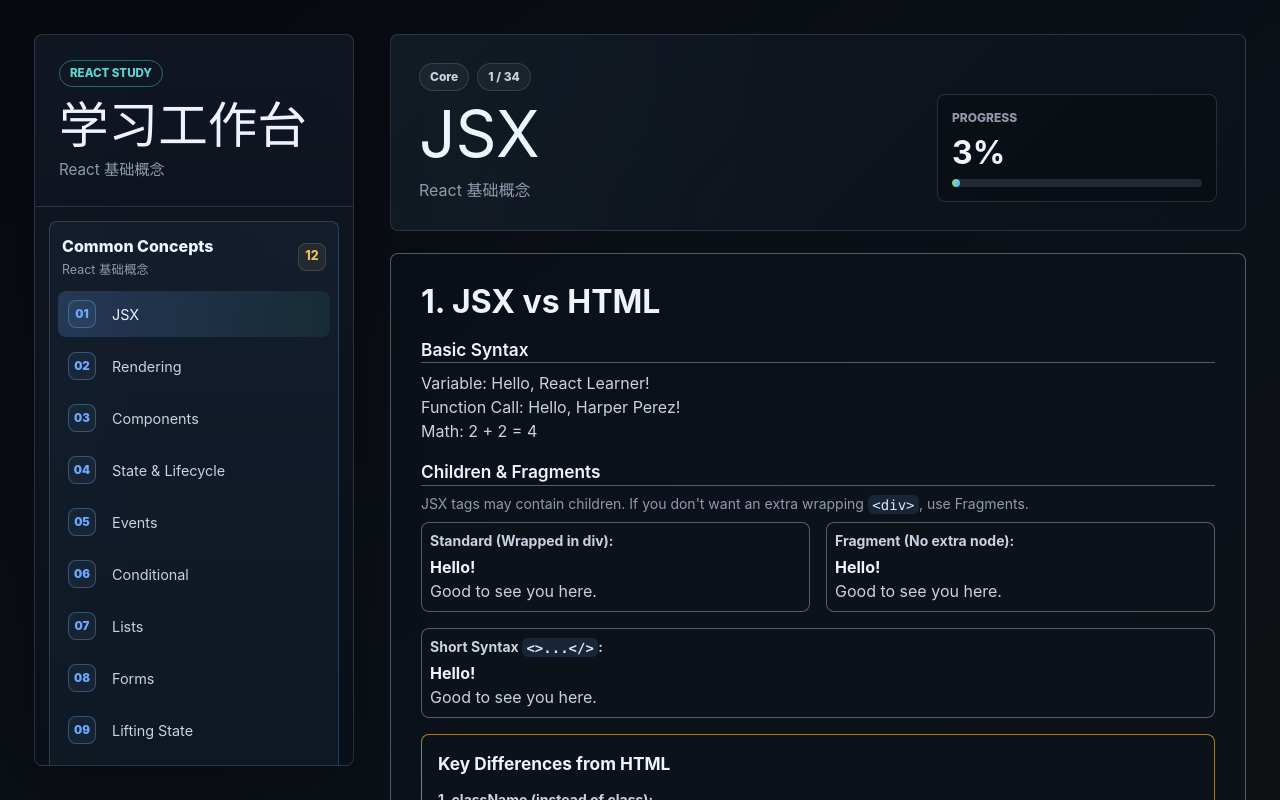
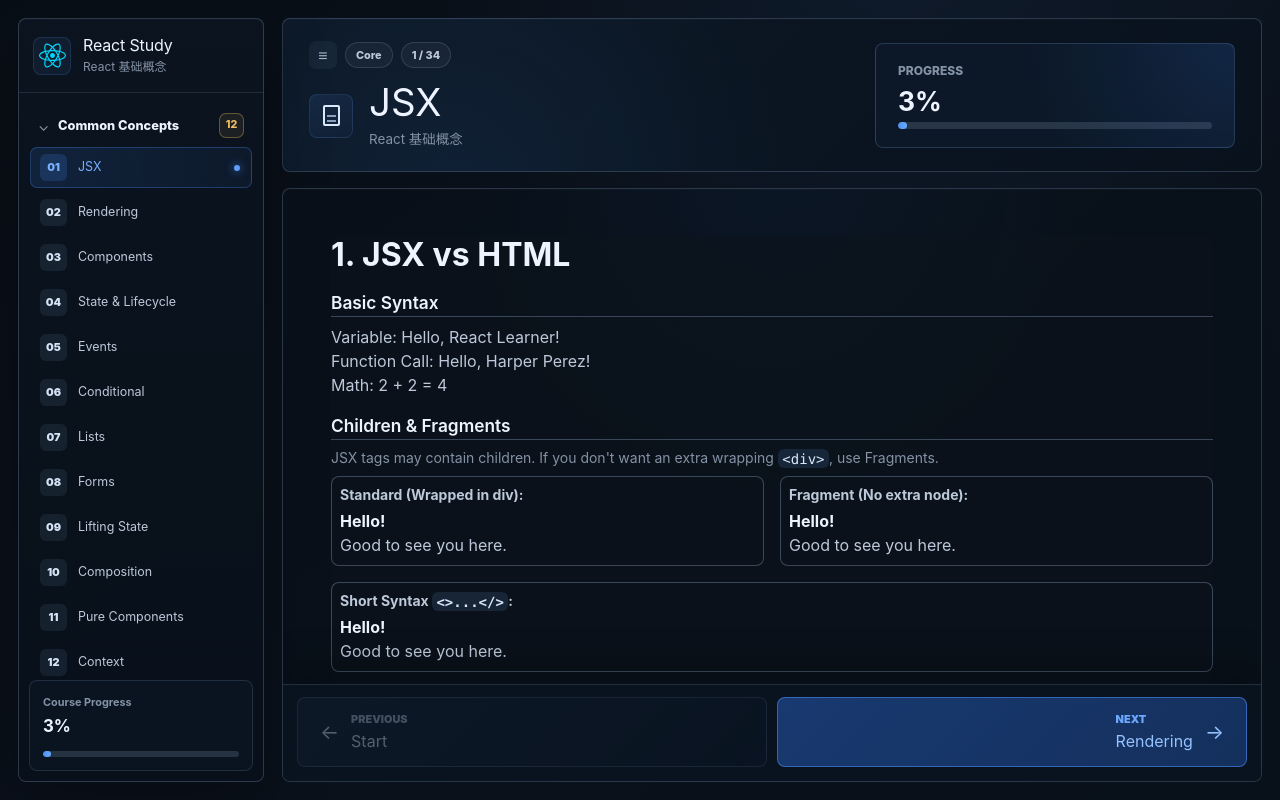
Before and after one commit to lovekyrie/react-study, a React (Vite) app: page / in a window 1280 px wide. Shown: the top 800 px of the page. Built offline with nearby package versions, Linux system fonts and the light colour scheme.

Commit message:
feat: update

```diff
--- a/src/App.css
+++ b/src/App.css
@@ -619,3 +619,438 @@
     grid-template-columns: 1fr;
   }
 }
+
+/* Reference-inspired application shell */
+.app-shell {
+  height: 100dvh;
+  min-height: 680px;
+  grid-template-columns: 246px minmax(0, 1fr);
+  gap: 18px;
+  padding: 18px;
+}
+
+.course-sidebar {
+  top: 18px;
+  display: flex;
+  height: calc(100dvh - 36px);
+  max-height: none;
+  flex-direction: column;
+  overflow: hidden;
+  border-color: rgba(127, 154, 188, 0.3);
+  background:
+    linear-gradient(180deg, rgba(11, 20, 31, 0.98), rgba(8, 16, 26, 0.96)),
+    radial-gradient(circle at 20% 0%, rgba(65, 137, 225, 0.12), transparent 35%);
+  box-shadow: 0 22px 64px rgba(0, 0, 0, 0.3), inset 0 1px rgba(255, 255, 255, 0.025);
+}
+
+.brand-panel {
+  display: flex;
+  align-items: center;
+  gap: 12px;
+  padding: 16px 14px;
+  border-bottom-color: rgba(127, 154, 188, 0.18);
+}
+
+.brand-mark {
+  display: grid;
+  width: 38px;
+  height: 38px;
+  flex: 0 0 auto;
+  place-items: center;
+  border: 1px solid rgba(93, 158, 255, 0.16);
+  border-radius: 8px;
+  background: rgba(93, 158, 255, 0.08);
+}
+
+.brand-mark img {
+  width: 27px;
+  height: 27px;
+}
+
+.brand-panel h1 {
+  margin: 0;
+  font-size: 1rem;
+  line-height: 1.25;
+  letter-spacing: -0.01em;
+}
+
+.brand-panel p {
+  margin-top: 3px;
+  font-size: 0.75rem;
+}
+
+.course-nav {
+  flex: 1;
+  align-content: start;
+  gap: 7px;
+  overflow-y: auto;
+  padding: 10px;
+  scrollbar-width: thin;
+  scrollbar-color: rgba(124, 151, 184, 0.34) transparent;
+}
+
+.nav-section,
+.nav-section.is-active {
+  border-color: transparent;
+  background: transparent;
+}
+
+.section-button {
+  grid-template-columns: 12px minmax(0, 1fr) auto;
+  gap: 8px;
+  padding: 9px 8px;
+  font-size: 0.78rem;
+}
+
+.section-chevron {
+  color: var(--text-muted);
+  font-size: 0.9rem;
+}
+
+.section-label {
+  font-size: 0.8rem;
+}
+
+.section-meta {
+  width: 25px;
+  height: 25px;
+  border-color: rgba(243, 190, 98, 0.34);
+  border-radius: 7px;
+  font-size: 0.67rem;
+}
+
+.lesson-list {
+  gap: 4px;
+  padding: 0 0 5px;
+}
+
+.lesson-link {
+  grid-template-columns: 30px minmax(0, 1fr) 8px;
+  gap: 8px;
+  min-height: 40px;
+  padding: 6px 9px;
+  border: 1px solid transparent;
+  border-radius: 7px;
+  font-size: 0.78rem;
+}
+
+.lesson-link::after {
+  width: 6px;
+  height: 6px;
+  border-radius: 999px;
+  background: transparent;
+  content: '';
+}
+
+.lesson-link.is-active {
+  border-color: rgba(76, 134, 230, 0.32);
+  color: #78adff;
+  background: linear-gradient(90deg, rgba(38, 84, 153, 0.25), rgba(32, 69, 126, 0.14));
+}
+
+.lesson-link.is-active::after {
+  background: #5d9eff;
+  box-shadow: 0 0 10px rgba(93, 158, 255, 0.8);
+}
+
+.lesson-number {
+  width: 27px;
+  height: 27px;
+  border: 0;
+  border-radius: 6px;
+  color: #d5e3f6;
+  background: rgba(114, 143, 180, 0.13);
+  font-size: 0.68rem;
+}
+
+.lesson-link.is-active .lesson-number {
+  color: #79b2ff;
+  background: rgba(58, 110, 190, 0.25);
+}
+
+.sidebar-progress {
+  display: grid;
+  gap: 12px;
+  margin: 0 10px 10px;
+  border: 1px solid rgba(127, 154, 188, 0.2);
+  border-radius: 8px;
+  padding: 13px;
+  background: rgba(12, 23, 37, 0.72);
+}
+
+.sidebar-progress-copy {
+  display: grid;
+  gap: 4px;
+}
+
+.sidebar-progress span {
+  color: var(--text-muted);
+  font-size: 0.68rem;
+  font-weight: 700;
+}
+
+.sidebar-progress strong {
+  font-size: 1.05rem;
+}
+
+.sidebar-progress .progress-track {
+  height: 6px;
+}
+
+.study-workspace {
+  height: calc(100dvh - 36px);
+  grid-template-rows: auto minmax(0, 1fr);
+  gap: 16px;
+}
+
+.study-header {
+  min-height: 138px;
+  grid-template-columns: minmax(0, 1fr) minmax(260px, 360px);
+  align-items: center;
+  padding: 22px 26px;
+  border-color: rgba(127, 154, 188, 0.28);
+  background:
+    radial-gradient(circle at 18% 120%, rgba(46, 102, 176, 0.14), transparent 40%),
+    linear-gradient(135deg, rgba(13, 24, 37, 0.96), rgba(9, 18, 29, 0.92));
+  box-shadow: inset 0 1px rgba(255, 255, 255, 0.02);
+}
+
+.header-copy {
+  min-width: 0;
+}
+
+.lesson-eyebrow {
+  align-items: center;
+  margin-bottom: 13px;
+}
+
+.lesson-eyebrow span {
+  padding: 4px 10px;
+  font-size: 0.68rem;
+}
+
+.lesson-eyebrow .menu-glyph {
+  display: grid;
+  width: 28px;
+  height: 28px;
+  place-items: center;
+  border: 0;
+  border-radius: 7px;
+  padding: 0;
+  color: #a7b5c9;
+  background: rgba(121, 145, 177, 0.09);
+  font-size: 1rem;
+}
+
+.lesson-title-row {
+  display: flex;
+  min-width: 0;
+  align-items: center;
+  gap: 16px;
+}
+
+.lesson-icon {
+  position: relative;
+  display: grid;
+  width: 44px;
+  height: 44px;
+  flex: 0 0 auto;
+  place-items: center;
+  border: 1px solid rgba(99, 149, 222, 0.16);
+  border-radius: 8px;
+  background: linear-gradient(145deg, rgba(54, 103, 170, 0.2), rgba(26, 48, 76, 0.18));
+}
+
+.lesson-icon::before {
+  width: 17px;
+  height: 21px;
+  border: 2px solid #dce9fa;
+  border-radius: 2px;
+  content: '';
+}
+
+.lesson-icon span,
+.lesson-icon span::after {
+  position: absolute;
+  width: 9px;
+  height: 2px;
+  background: #8aa0bd;
+  content: '';
+}
+
+.lesson-icon span::after {
+  top: 5px;
+  left: 0;
+}
+
+.study-header h2 {
+  font-size: clamp(1.85rem, 3vw, 2.45rem);
+  line-height: 1.05;
+}
+
+.study-header p {
+  margin-top: 7px;
+  font-size: 0.84rem;
+}
+
+.progress-card {
+  gap: 8px;
+  border-color: rgba(96, 134, 188, 0.3);
+  padding: 18px 22px;
+  background:
+    radial-gradient(circle at 100% 0%, rgba(45, 95, 180, 0.2), transparent 55%),
+    rgba(13, 26, 43, 0.78);
+}
+
+.progress-card strong {
+  font-size: 1.65rem;
+}
+
+.progress-track {
+  height: 7px;
+  background: rgba(137, 156, 182, 0.22);
+}
+
+.progress-value {
+  min-width: 8px;
+  background: linear-gradient(90deg, #4d8ff5, #69a9ff);
+}
+
+.study-body {
+  position: relative;
+  display: grid;
+  min-height: 0;
+  grid-template-rows: minmax(0, 1fr) auto;
+  overflow: hidden;
+  border: 1px solid rgba(127, 154, 188, 0.28);
+  border-radius: 8px;
+  background:
+    radial-gradient(circle at 50% 0%, rgba(34, 79, 132, 0.09), transparent 40%),
+    rgba(8, 16, 26, 0.75);
+  box-shadow: inset 0 1px rgba(255, 255, 255, 0.02);
+}
+
+.lesson-stage {
+  min-height: 0;
+  overflow-y: auto;
+  padding: clamp(28px, 4vw, 48px);
+  scrollbar-width: thin;
+  scrollbar-color: rgba(128, 151, 181, 0.48) rgba(31, 44, 60, 0.35);
+}
+
+.lesson-stage::-webkit-scrollbar {
+  width: 10px;
+}
+
+.lesson-stage::-webkit-scrollbar-track {
+  background: rgba(31, 44, 60, 0.35);
+}
+
+.lesson-stage::-webkit-scrollbar-thumb {
+  border: 2px solid transparent;
+  border-radius: 999px;
+  background: rgba(128, 151, 181, 0.48);
+  background-clip: padding-box;
+}
+
+.lesson-shell > * {
+  width: min(100%, 960px);
+}
+
+.lesson-shell > :not([class*="space-y-8"]) {
+  border: 0;
+  padding: 0;
+  background: transparent;
+  box-shadow: none;
+}
+
+.lesson-controls {
+  position: relative;
+  z-index: 2;
+  gap: 10px;
+  border-top: 1px solid rgba(127, 154, 188, 0.2);
+  padding: 12px 14px 14px;
+  background: rgba(10, 20, 32, 0.92);
+  box-shadow: 0 -16px 40px rgba(0, 0, 0, 0.22);
+  backdrop-filter: blur(16px);
+}
+
+.control-button {
+  min-height: 70px;
+  border-color: rgba(114, 145, 184, 0.34);
+  padding: 12px 22px;
+  background: linear-gradient(135deg, rgba(21, 36, 55, 0.9), rgba(11, 23, 37, 0.86));
+}
+
+.control-button-primary {
+  border-color: rgba(69, 127, 223, 0.68);
+  color: #94c1ff;
+  background: linear-gradient(135deg, rgba(31, 74, 145, 0.72), rgba(23, 56, 111, 0.78));
+}
+
+.control-button small {
+  color: #93a2b7;
+  font-size: 0.68rem;
+}
+
+.control-button-primary small {
+  color: #6ca8ff;
+}
+
+.control-arrow {
+  font-size: 1.25rem;
+}
+
+@media (max-width: 1020px) {
+  .app-shell {
+    height: auto;
+    min-height: 100vh;
+    grid-template-columns: 1fr;
+  }
+
+  .course-sidebar,
+  .study-workspace {
+    height: auto;
+  }
+
+  .course-nav {
+    max-height: 360px;
+  }
+
+  .study-body {
+    min-height: 680px;
+  }
+}
+
+@media (max-width: 640px) {
+  .app-shell {
+    padding: 10px;
+  }
+
+  .study-header {
+    grid-template-columns: 1fr;
+    padding: 18px;
+  }
+
+  .progress-card {
+    width: 100%;
+    max-width: none;
+  }
+
+  .lesson-title-row {
+    align-items: flex-start;
+  }
+
+  .lesson-icon {
+    width: 40px;
+    height: 40px;
+  }
+
+  .lesson-stage {
+    padding: 22px 16px;
+  }
+
+  .study-body {
+    min-height: 620px;
+  }
+}
--- a/src/App.tsx
+++ b/src/App.tsx
@@ -44,6 +44,7 @@
 import { FocusDemo as React19FocusDemo } from './lessons-react19/06-ref-as-prop/FocusDemo'
 import { AsyncSearchDemo } from './lessons-react19/07-async-transitions/AsyncSearchDemo'
 import { React192Demo } from './lessons-react19/08-react19-2/React192Demo'
+import reactLogo from './assets/react.svg'
 import './App.css'
 
 type SectionId = 'common' | 'react16' | 'react19' | 'react192' | 'juejin'
@@ -204,9 +205,13 @@
     <div className="app-shell">
       <aside className="course-sidebar" aria-label="React course navigation">
         <div className="brand-panel">
-          <span className="brand-kicker">React Study</span>
-          <h1>学习工作台</h1>
+          <span className="brand-mark" aria-hidden="true">
+            <img src={reactLogo} alt="" />
+          </span>
+          <div>
+            <h1>React Study</h1>
             <p>{activeSection.description}</p>
+          </div>
         </div>
 
         <nav className="course-nav" aria-label="Course sections">
@@ -225,9 +230,11 @@
                   className="section-button"
                   aria-expanded={isActiveSection}
                 >
+                  <span className="section-chevron" aria-hidden="true">
+                    {isActiveSection ? '⌄' : '›'}
+                  </span>
                   <span>
                     <span className="section-label">{currentSection.label}</span>
-                    <span className="section-description">{currentSection.description}</span>
                   </span>
                   <span className="section-meta">{currentSection.lessons.length}</span>
                 </button>
@@ -252,17 +259,33 @@
             )
           })}
         </nav>
+
+        <div className="sidebar-progress" aria-label={`Course progress ${progress}%`}>
+          <div className="sidebar-progress-copy">
+            <span>Course Progress</span>
+            <strong>{progress}%</strong>
+          </div>
+          <div className="progress-track">
+            <div className="progress-value" style={{ width: `${progress}%` }} />
+          </div>
+        </div>
       </aside>
 
       <div className="study-workspace">
         <header className="study-header">
-          <div>
+          <div className="header-copy">
             <div className="lesson-eyebrow">
+              <span className="menu-glyph" aria-hidden="true">≡</span>
               <span>{activeSection.accent}</span>
               <span>{activeNumber} / {lessonIndex.length}</span>
             </div>
+            <div className="lesson-title-row">
+              <span className="lesson-icon" aria-hidden="true"><span /></span>
+              <div>
                 <h2>{activeLesson.label}</h2>
                 <p>{activeSection.description}</p>
+              </div>
+            </div>
           </div>
 
           <div className="progress-card" aria-label={`Course progress ${progress}%`}>
@@ -274,6 +297,7 @@
           </div>
         </header>
 
+        <section className="study-body">
           <main className="lesson-stage">
             <div className="lesson-shell">
               {activeLesson?.component}
@@ -287,7 +311,7 @@
               disabled={!previousLesson}
               className="control-button"
             >
-            <span aria-hidden="true">&larr;</span>
+              <span className="control-arrow" aria-hidden="true">&larr;</span>
               <span>
                 <small>Previous</small>
                 {previousLesson ? previousLesson.lesson.label : 'Start'}
@@ -304,9 +328,10 @@
                 <small>Next</small>
                 {nextLesson ? nextLesson.lesson.label : 'Completed'}
               </span>
-            <span aria-hidden="true">&rarr;</span>
+              <span className="control-arrow" aria-hidden="true">&rarr;</span>
             </button>
           </footer>
+        </section>
       </div>
     </div>
   )
--- a/src/index.css
+++ b/src/index.css
@@ -8,18 +8,18 @@
   color: #e6edf7;
   background: #070a0f;
 
-  --app-bg: #070a0f;
-  --app-bg-soft: #0d121a;
-  --panel: rgba(15, 22, 32, 0.88);
-  --panel-strong: rgba(20, 29, 41, 0.94);
-  --panel-soft: rgba(25, 35, 48, 0.7);
-  --line: rgba(148, 163, 184, 0.22);
-  --line-strong: rgba(203, 213, 225, 0.38);
-  --text: #ecf4ff;
-  --text-soft: #c8d3e1;
-  --text-muted: #8f9bad;
-  --blue: #6da7ff;
-  --cyan: #5fd4d1;
+  --app-bg: #080e16;
+  --app-bg-soft: #0b1420;
+  --panel: rgba(11, 20, 31, 0.92);
+  --panel-strong: rgba(13, 24, 38, 0.96);
+  --panel-soft: rgba(18, 31, 48, 0.72);
+  --line: rgba(125, 151, 184, 0.24);
+  --line-strong: rgba(151, 177, 210, 0.34);
+  --text: #edf4ff;
+  --text-soft: #bdc9da;
+  --text-muted: #8492a6;
+  --blue: #5d9eff;
+  --cyan: #5bcdf4;
   --green: #8fd17f;
   --amber: #f3be62;
   --rose: #f27f8b;
@@ -45,8 +45,8 @@
   min-width: 320px;
   min-height: 100vh;
   background:
-    linear-gradient(145deg, #070a0f 0%, #0c1119 45%, #11110d 100%),
-    repeating-linear-gradient(90deg, rgba(255, 255, 255, 0.018) 0 1px, transparent 1px 72px);
+    radial-gradient(circle at 70% -10%, rgba(63, 119, 190, 0.11), transparent 38%),
+    linear-gradient(145deg, #080e16 0%, #0a111b 52%, #081019 100%);
 }
 
 button,
--- a/src/lessons-common/09-lifting-state-up/LiftingStateDemo.tsx
+++ b/src/lessons-common/09-lifting-state-up/LiftingStateDemo.tsx
@@ -56,6 +56,7 @@
   const [scale, setScale] = useState<'c' | 'f'>('c')
 
   const handleCelsiusChange = (temperature: string) => {
+    // 这边触发后，会触发父组件的 re-render (就会重新执行整个函数)
     setScale('c')
     setTemperature(temperature)
   }
```
Lines whose indentation alone changed are shown as unchanged.
